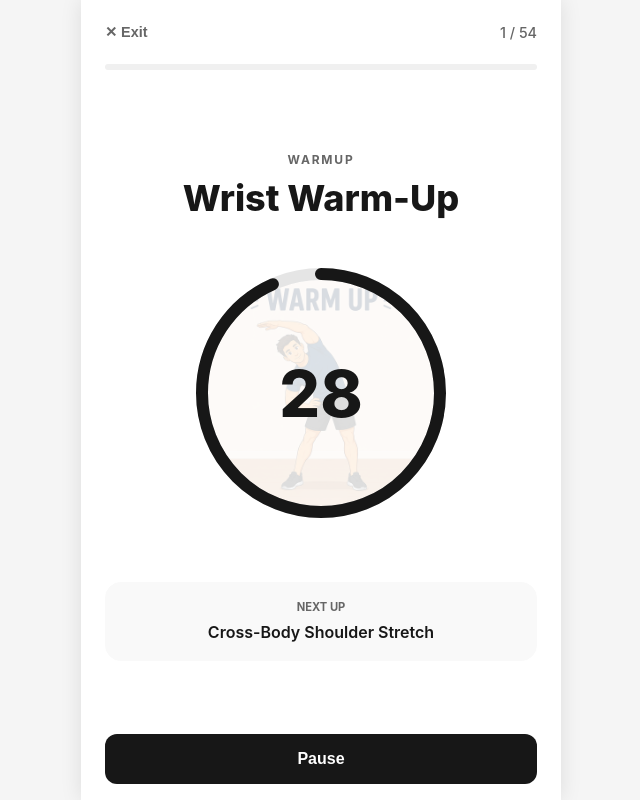
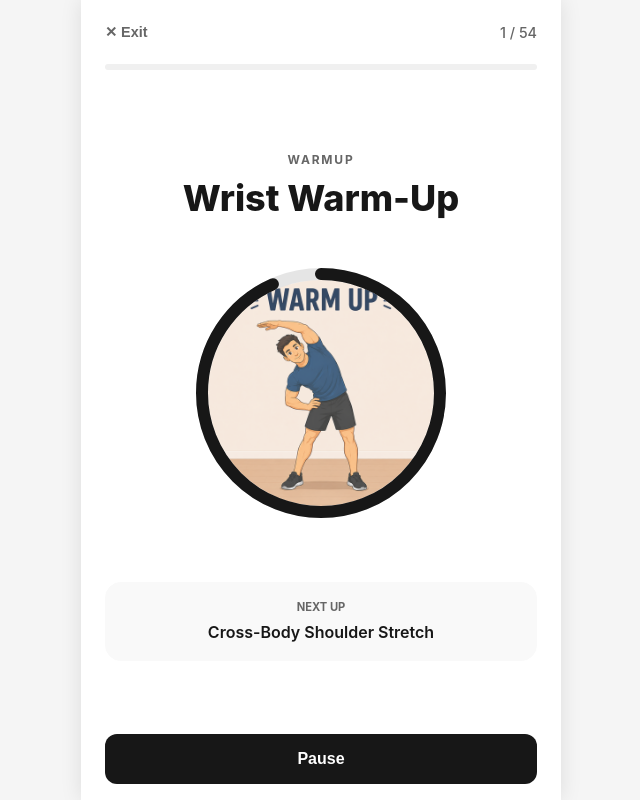
Before and after one commit to chanomie/workout-next, a Next.js app: page / in a window 1280 px wide. Both pictures are taken after a click on the button "Start Workout". Shown: the whole page, without its empty margins (319-959 px from the left). Built offline with nearby package versions, Linux system fonts and the light colour scheme.

Commit message:
Update exercise iconography and refine Timer UI

```diff
--- a/src/app/page.tsx
+++ b/src/app/page.tsx
@@ -13,14 +13,25 @@ export default function Home() {
 
   const handleStartWorkout = () => {
     const saved = storage.getExercises();
-    const wu = saved?.filter(e => e.type === 'warmup') || warmUpExercises;
-    const wo = saved?.filter(e => e.type === 'workout') || workoutExercises;
-    const cd = saved?.filter(e => e.type === 'cooldown') || coolDownExercises;
+
+    // Helper to merge latest exercise data (like images) with saved lists
+    const mergeLatest = (latest: Exercise[], savedItems: Exercise[] | null) => {
+      if (!savedItems) return latest;
+      // We want to keep the "pool" of exercises up to date with new fields (like images)
+      // but only include exercises that are in our master lists.
+      return latest.map(l => {
+        const s = savedItems.find(item => item.id === l.id);
+        return s ? { ...l, ...s, image: l.image } : l;
+      });
+    };
+
+    const wu = mergeLatest(warmUpExercises, saved?.filter(e => e.type === 'warmup') || null);
+    const wo = mergeLatest(workoutExercises, saved?.filter(e => e.type === 'workout') || null);
+    const cd = mergeLatest(coolDownExercises, saved?.filter(e => e.type === 'cooldown') || null);
 
     const newSession = generateWorkout(wu, wo, cd);
     setSession(newSession);
   };
-
   const handleExit = () => {
     setSession(null);
   };
--- a/src/components/Timer.tsx
+++ b/src/components/Timer.tsx
@@ -36,7 +36,7 @@ export const Timer: React.FC<TimerProps> = ({
           bottom: strokeWidth,
           borderRadius: '50%',
           overflow: 'hidden',
-          opacity: 0.15,
+          opacity: 0.8,
           zIndex: 0
         }}>
           <img
@@ -74,21 +74,6 @@ export const Timer: React.FC<TimerProps> = ({
           style={{ transition: 'stroke-dashoffset 0.1s linear' }}
         />
       </svg>
-      <div style={{
-        position: 'absolute',
-        top: 0,
-        left: 0,
-        width: '100%',
-        height: '100%',
-        display: 'flex',
-        alignItems: 'center',
-        justifyContent: 'center',
-        fontSize: '4rem',
-        fontWeight: '800',
-        color: 'var(--foreground)'
-      }}>
-        {remainingTime}
-      </div>
     </div>
   );
 };
--- a/src/data/exercises.ts
+++ b/src/data/exercises.ts
@@ -2,9 +2,9 @@ import { Exercise } from '@/types/workout';
 
 export const warmUpExercises: Exercise[] = [
   { id: 'wu1', name: 'Active Calf & Hamstring Stretch', type: 'warmup', image: '/images/exercises/warmup-generic.png' },
-  { id: 'wu2', name: 'Chest Openers with Rotation', type: 'warmup', image: '/images/exercises/warmup-generic.png' },
+  { id: 'wu2', name: 'Chest Openers with Rotation', type: 'warmup', image: '/images/exercises/chest-openers.png' },
   { id: 'wu3', name: 'Cross-Body Shoulder Stretch', type: 'warmup', image: '/images/exercises/warmup-generic.png' },
-  { id: 'wu4', name: 'Deep Side to Side Lunge', type: 'warmup', image: '/images/exercises/warmup-generic.png' },
+  { id: 'wu4', name: 'Deep Side to Side Lunge', type: 'warmup', image: '/images/exercises/side-to-side-lunge.png' },
   { id: 'wu5', name: 'Dynamic Side Bends', type: 'warmup', image: '/images/exercises/warmup-generic.png' },
   { id: 'wu6', name: 'Elbor Rotations', type: 'warmup', image: '/images/exercises/warmup-generic.png' },
   { id: 'wu7', name: 'Full Lunge Leg Rolls', type: 'warmup', image: '/images/exercises/warmup-generic.png' },
```
Also changed, not shown: public/images/exercises/chest-openers.png (added), public/images/exercises/side-to-side-lunge.png (added).
